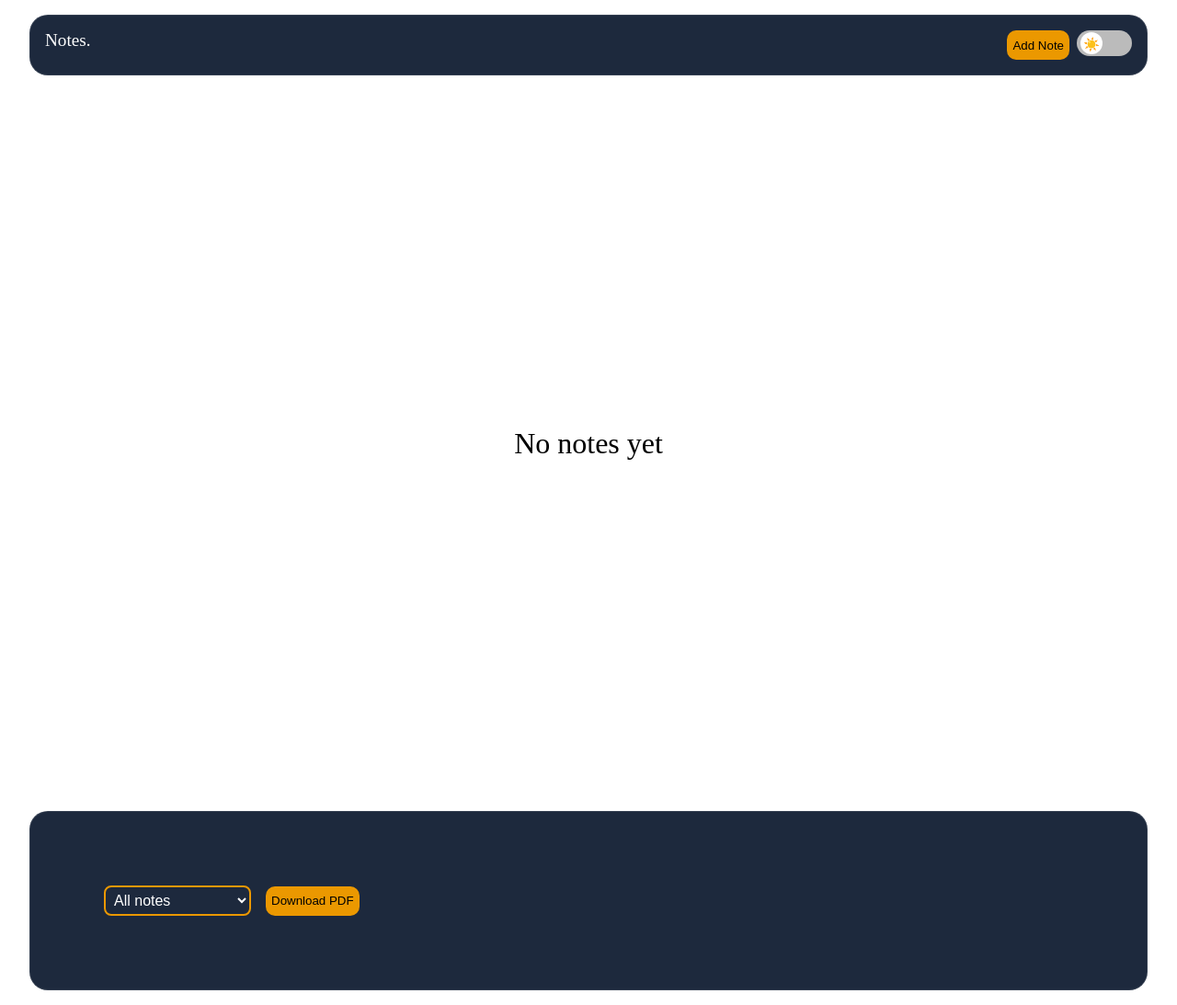
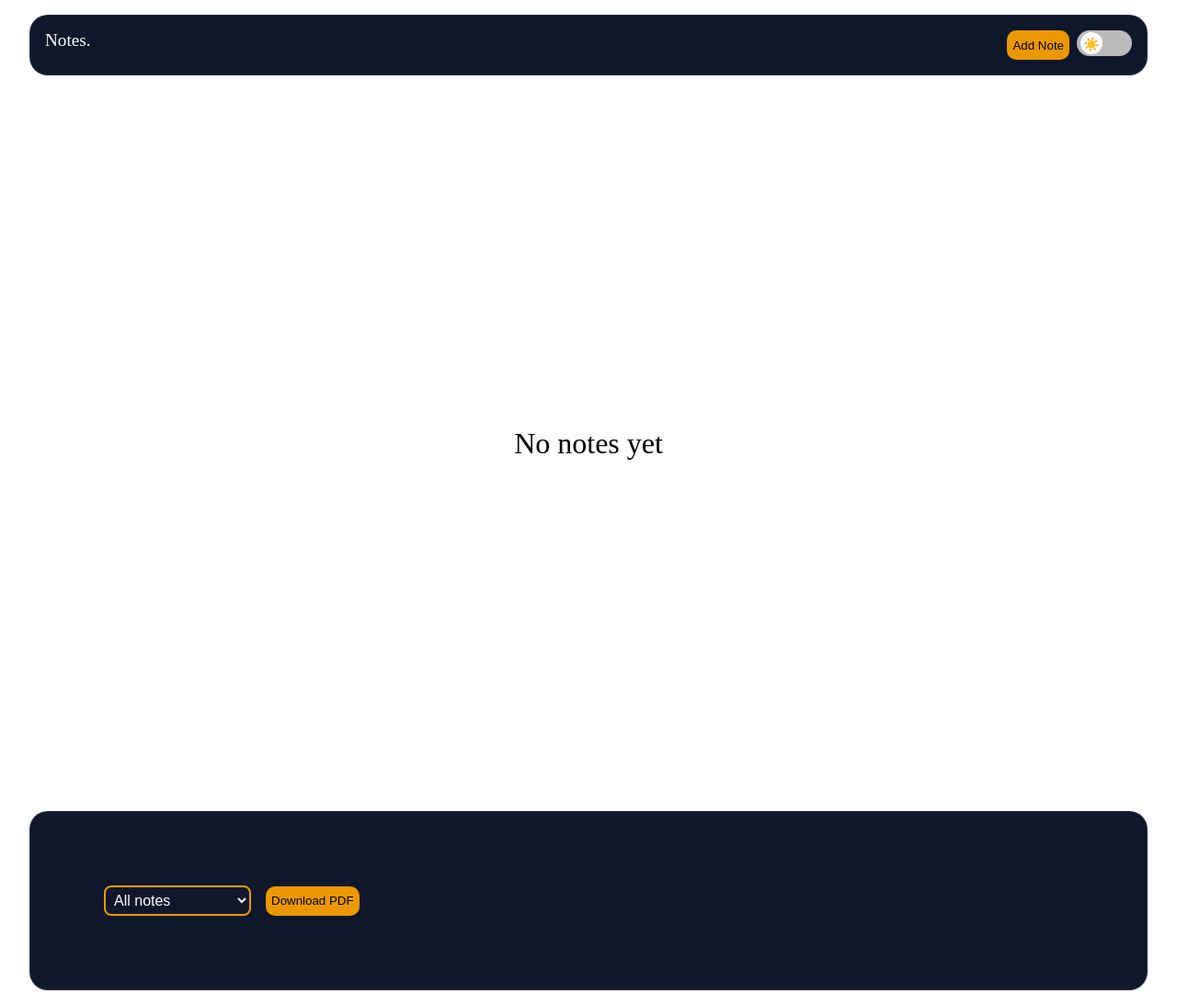
Before and after one commit to Usman-Iqbal-5/Notes-App, a React (Create React App) app: page / in a window 1280 px wide. Shown: the whole page at 92% size. Built offline with nearby package versions, Linux system fonts and the light colour scheme; a web font is replaced by a local one.

Commit message:
updated colours

```diff
--- a/src/styles/global-styles.css
+++ b/src/styles/global-styles.css
@@ -32,7 +32,7 @@ body {
 }
 
 .dark-mode {
-  background-color: #0f172b !important;
+  background-color: #020618!important;
 }
 
 /* dark mode toggle */
@@ -85,7 +85,7 @@ input:checked+.slider::before {
 header {
   display: flex;
   justify-content: space-between;
-  background-color: #1d293d;
+  background-color: #0f172b ;
   border: 1px solid rgba(255, 255, 255, 0.1);
   padding: 1rem;
   margin-top: 1rem;
@@ -108,7 +108,7 @@ header .button-container {
 footer {
   padding: 5rem;
   margin-bottom: 1rem;
-  background-color: #1d293d;
+  background-color: #0f172b ;
   border: 1px solid rgba(255, 255, 255, 0.1);
   width: 95vw;
   border-radius: 20px;
@@ -144,7 +144,7 @@ footer button {
   font-size: 16px;
   border: 2px solid var(--accent);
   border-radius: 8px;
-  background-color: #1d293d;
+  background-color: #0f172b ;
   color: #fff;
   cursor: pointer;
 }
@@ -156,7 +156,7 @@ footer button {
 
 .filter-bar option {
   border-radius: 10px;
-  background-color: #1d293d;
+  background-color: #0f172b ;
   color: #fff;
   font-size: 1rem;
   padding: 10px;
```
